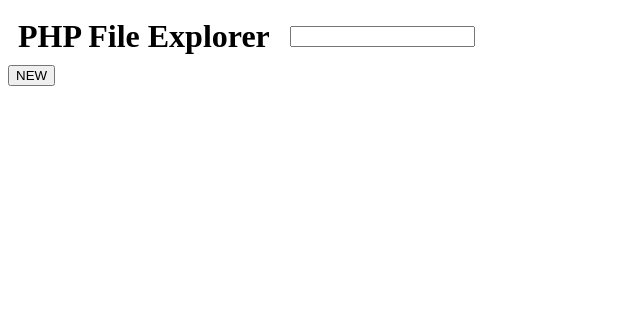
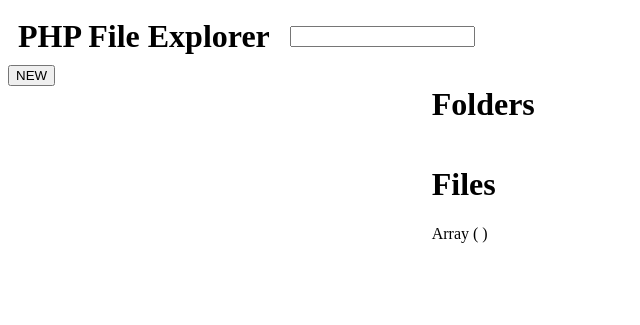
Before and after one commit to frolesti/PHP--File-Explorer, a PHP site: page / in a window 1280 px wide. Shown: the top 325 px of the page, without its empty margins (0-640 px from the left). Run offline with PHP 8.4, Linux system fonts and the light colour scheme.

Commit message:
Print folders and files in root directory

```diff
--- a/assets/css/style.css
+++ b/assets/css/style.css
@@ -27,3 +27,13 @@
 .modal {
     grid-area: modal;
 }
+.folders-item{
+    display: flex;
+    width: 100px;
+    align-items: center;
+}
+.folders{
+    display: flex;
+    justify-content: space-evenly;
+    align-items: center;
+}
--- a/index.html
+++ /dev/null
@@ -1,21 +0,0 @@
-<!DOCTYPE html>
-<html lang="en">
-<head>
-    <meta charset="UTF-8">
-    <meta name="viewport" content="width=device-width, initial-scale=1.0">
-    <link rel="stylesheet" href="assets/css/style.css">
-    <title>Document</title>
-</head>
-<body>
-    <header class="header">
-        <h1>PHP File Explorer</h1>
-        <input id="headerSearch" type="text">
-    </header>
-    <nav class="sidebar">
-        <button id="newContentBtn">NEW</button>
-    </nav>
-    <main class="main-container"></main>
-    <section class="modal"></section>
-    <script src="assets/js/main.js"></script>
-</body>
-</html>
--- /dev/null
+++ b/index.php
@@ -0,0 +1,51 @@
+<!DOCTYPE html>
+<html lang="en">
+<head>
+    <meta charset="UTF-8">
+    <meta name="viewport" content="width=device-width, initial-scale=1.0">
+    <link rel="stylesheet" href="assets/css/style.css">
+    <title>Document</title>
+</head>
+<body>
+    <header class="header">
+        <h1>PHP File Explorer</h1>
+        <input id="headerSearch" type="text">
+    </header>
+    <nav class="sidebar">
+        <button id="newContentBtn">NEW</button>
+    </nav>
+    <main class="main-container">
+        <?php
+            $directory = 'root/';
+            $files = scandir($directory);
+            $files = array_slice($files,2);
+            echo "<h1 class='folders-title'>Folders</h1>";
+            echo "<section class='folders'>";
+            foreach ($files as $key => $value) {
+                if(is_dir($directory.$value)){
+                    echo "<section class='folders-item'>
+                            <p>$key</p>
+                            <p>$value</p>
+                        </section>";
+                }
+            }
+            echo "</section>";
+            echo "<h1 class='files-title'>Files</h1>";
+            echo "<section class='files'>";
+            foreach ($files as $key => $value) {
+                if(is_file($directory.$value)){
+                    echo "<section>
+                            <p>$key</p>
+                            <p>$value</p>
+                        </section>";
+                }
+            }
+            echo "</section>";
+            print_r($files);
+        ?>
+    </main>
+
+    <section class="modal"></section>
+    <script src="assets/js/main.js"></script>
+</body>
+</html>
```
